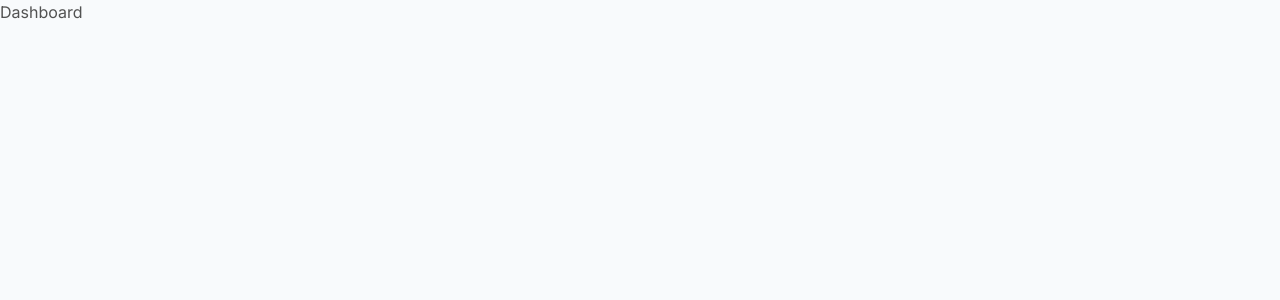
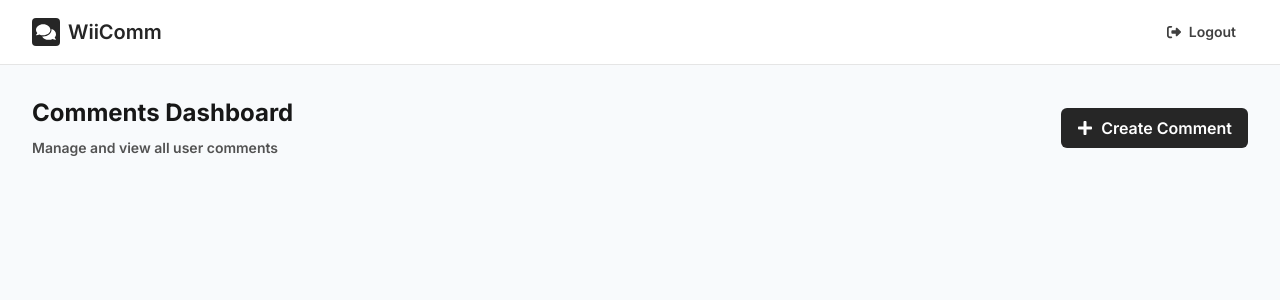
Before and after one commit to agunggst/frontend-development-test-agunggst, a Next.js app: page /dashboard in a window 1280 px wide. Shown: the top 300 px of the page. Built offline with nearby package versions, Linux system fonts and the light colour scheme.

Commit message:
navbar done

```diff
--- a/app/(main)/dashboard/create-comment/page.tsx
+++ b/app/(main)/dashboard/create-comment/page.tsx
@@ -0,0 +1,5 @@
+export default function CreateCommentPage () {
+  return (
+    <>create cmmt</>
+  )
+}
--- a/app/(main)/dashboard/page.tsx
+++ b/app/(main)/dashboard/page.tsx
@@ -1,5 +1,23 @@
+import Link from "next/link";
+import { FaPlus } from "react-icons/fa";
+
 export default function DashboardPage () {
   return (
-    <>Dashboard</>
+    <div className="mb-8">
+      <div className="flex justify-between items-center">
+        <div>
+          <h1 className="text-2xl font-bold text-neutral-900 mb-2">Comments Dashboard</h1>
+          <p className="text-neutral-600 font-semibold">Manage and view all user comments</p>
+        </div>
+        <Link href={'/dashboard/create-comment'}>
+          <button
+            className="bg-neutral-800 text-white font-semibold px-4 py-2 rounded-md hover:bg-neutral-700 flex items-center cursor-pointer"
+          >
+            <FaPlus className="mr-2"/>
+            Create Comment
+          </button>
+        </Link>
+      </div>
+    </div>
   )
 }
--- a/app/(main)/layout.tsx
+++ b/app/(main)/layout.tsx
@@ -1,3 +1,5 @@
+import Navbar from "../components/Navbar";
+
 export default function MainLayout({ // Main Layout
   children,
 }: Readonly<{
@@ -5,7 +7,10 @@ export default function MainLayout({ // Main Layout
 }>) {
   return (
     <>
-      {children}
+      <Navbar />
+      <div className="min-h-[calc(100vh-65px)] max-w-7xl mx-auto px-4 sm:px-6 lg:px-8 py-8">
+        {children}
+      </div>
     </>
   )
 }
--- /dev/null
+++ b/app/components/Navbar.tsx
@@ -0,0 +1,42 @@
+'use client'
+import { useUserStore } from "@/store/UserStore"
+import { useRouter } from "next/navigation"
+import { FaComments } from "react-icons/fa"
+import { FaRightFromBracket } from "react-icons/fa6"
+
+export default function Navbar () {
+  const router = useRouter()
+  const { updateEmailStore } = useUserStore()
+  const logout = () => {
+    localStorage.removeItem('email')
+    updateEmailStore('')
+    router.push('/login')
+  }
+  return (
+    <header className="bg-white border-b border-neutral-200 sticky top-0 z-50">
+      <div className="max-w-7xl mx-auto px-4 sm:px-6 lg:px-8">
+        <div className="flex justify-between items-center h-16">
+          {/* logo */}
+          <div className="flex items-center">
+            <div className="bg-neutral-800 text-white p-1 mr-2 rounded">
+              <FaComments className="text-xl"/>
+            </div>
+            <span className="text-neutral-800 font-semibold text-xl">WiiComm</span>
+          </div>
+          {/* navigation */}
+          <nav className="flex items-center space-x-4">
+            {/* <span className="text-neutral-700 hover:text-neutral-900 font-semibold px-3 py-2 rounded-md text-sm cursor-pointer">Dashboard</span>
+            <span className="text-neutral-700 hover:text-neutral-900 font-semibold px-3 py-2 rounded-md text-sm cursor-pointer">Create Comment</span> */}
+            <button
+              className="text-neutral-700 hover:text-neutral-900 px-3 py-2 font-semibold rounded-md text-sm flex items-center cursor-pointer"
+              onClick={logout}
+            >
+              <FaRightFromBracket className="mr-2"/>
+              Logout
+            </button>
+          </nav>
+        </div>
+      </div>
+    </header>
+  )
+}
```
